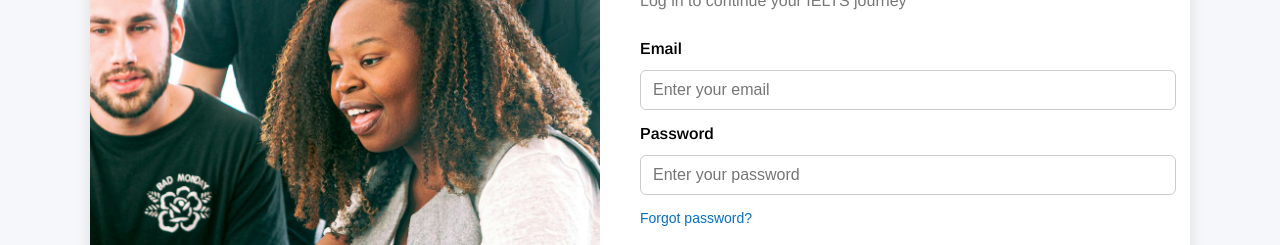
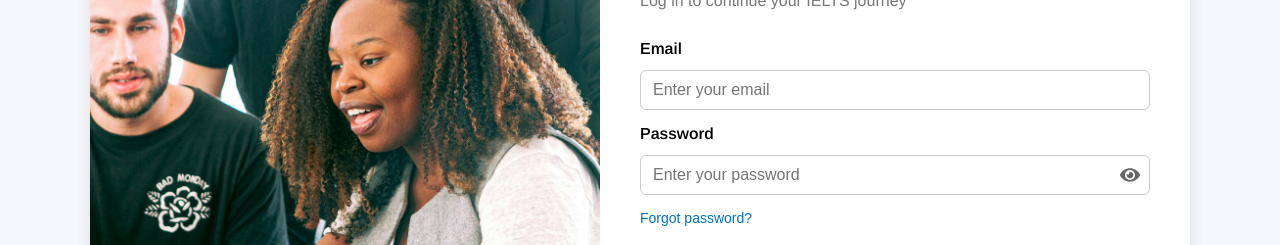
Before and after one commit to abhay2340/ilets, a React (Vite) app: page /login in a window 1280 px wide. Shown: the part 407-652 px from the top of the page. Built offline with nearby package versions, Linux system fonts and the light colour scheme; no server answers.

Commit message:
fix: log in page

```diff
--- a/src/LoginPage.css
+++ b/src/LoginPage.css
@@ -14,7 +14,7 @@
   background: white;
   width: 1100px;
   max-width: 95%;
-  box-shadow: 0 0 15px rgba(0,0,0,0.1);
+  box-shadow: 0 0 15px rgba(0, 0, 0, 0.1);
   display: flex;
   border-radius: 10px;
   overflow: hidden;
@@ -50,9 +50,11 @@
   font-family: 'arimo';
   font-weight: 800;
 }
+
 .login-right-side h2 span {
   color: #c70202;
 }
+
 .subtitle {
   color: #777;
   margin-bottom: 30px;
@@ -60,7 +62,7 @@
 }
 
 form label {
-    font-family: 'arimo';
+  font-family: 'arimo';
   font-weight: 600;
   font-size: 14px;
   margin-bottom: 5px;
@@ -76,6 +78,7 @@ form input {
   font-size: 14px;
   outline: none;
   transition: border 0.3s ease;
+  box-sizing: border-box;
 }
 
 form input:focus {
@@ -96,7 +99,7 @@ form input:focus {
 }
 
 .form-options a {
-    font-family: 'arimo';
+  font-family: 'arimo';
   text-decoration: none;
   color: #fe1a1a;
 }
@@ -126,7 +129,7 @@ form input:focus {
 }
 
 .signup-link a {
-    font-family: 'arimo';
+  font-family: 'arimo';
   color: #fe1a1a;
   text-decoration: none;
   font-weight: bold;
--- a/src/LoginPage.jsx
+++ b/src/LoginPage.jsx
@@ -1,4 +1,5 @@
 import React, { useEffect, useMemo, useState } from 'react';
+import { FaEye, FaEyeSlash } from 'react-icons/fa';
 import './LoginPage.css';
 import logo from './assets/logo.png';
 import loginImage from './assets/login-image.jpg';
@@ -34,6 +35,7 @@ function LoginPage() {
   const { user, loading } = useAuth();
   const [email, setEmail] = useState('');
   const [password, setPassword] = useState('');
+  const [showPassword, setShowPassword] = useState(false);
   const [submitting, setSubmitting] = useState(false);
   const [errors, setErrors] = useState({});
   const emailRegex = useMemo(() => /[^\s@]+@[^\s@]+\.[^\s@]+/, []);
@@ -87,7 +89,37 @@ function LoginPage() {
             <input type="email" placeholder="Enter your email" value={email} onChange={(e) => setEmail(e.target.value)} onBlur={() => setErrors(prev => ({ ...prev, email: emailRegex.test(email) ? undefined : 'Enter a valid email' }))} required />
             {errors.email && <div style={{ color: '#b30000', fontSize: 12, marginTop: 4 }}>{errors.email}</div>}
             <label>Password</label>
-            <input type="password" placeholder="Enter your password" value={password} onChange={(e) => setPassword(e.target.value)} onBlur={() => setErrors(prev => ({ ...prev, password: password ? undefined : 'Password is required' }))} required />
+            <div style={{ position: 'relative', marginBottom: '15px' }}>
+              <input
+                type={showPassword ? "text" : "password"}
+                placeholder="Enter your password"
+                value={password}
+                onChange={(e) => setPassword(e.target.value)}
+                onBlur={() => setErrors(prev => ({ ...prev, password: password ? undefined : 'Password is required' }))}
+                required
+                style={{ width: '100%', paddingRight: '40px', marginBottom: 0 }}
+              />
+              <button
+                type="button"
+                onClick={() => setShowPassword(!showPassword)}
+                style={{
+                  position: 'absolute',
+                  right: '10px',
+                  top: '50%',
+                  transform: 'translateY(-50%)',
+                  background: 'none',
+                  border: 'none',
+                  cursor: 'pointer',
+                  color: '#666',
+                  display: 'flex',
+                  alignItems: 'center',
+                  justifyContent: 'center',
+                  padding: 0
+                }}
+              >
+                {showPassword ? <FaEyeSlash size={20} /> : <FaEye size={20} />}
+              </button>
+            </div>
             {errors.password && <div style={{ color: '#b30000', fontSize: 12, marginTop: 4 }}>{errors.password}</div>}
 
             <div className="form-options">
--- a/src/pages/ResultPage.jsx
+++ b/src/pages/ResultPage.jsx
@@ -189,7 +189,7 @@ const ResultPage = () => {
                   boxShadow: '0 2px 8px rgba(0,0,0,0.05)'
                 }}>
                   <div style={{ color: '#6b7280', fontWeight: 800, fontSize: 14, marginBottom: 4 }}>Test</div>
-                  <div style={{ fontSize: 28, fontWeight: 900, letterSpacing: 0.2 }}>{String(testId).toUpperCase()}</div>
+                  <div style={{ fontSize: 28, fontWeight: 900, letterSpacing: 0.2 }}>{testData?.title || String(testId).toUpperCase()}</div>
                   <div style={{ height: 10 }} />
                   <div style={{ color: '#6b7280', fontWeight: 800, fontSize: 14, marginBottom: 4 }}>Score</div>
                   <div style={{ fontSize: 28, fontWeight: 900 }}>{correct}/{total} ({accuracy}%)</div>
--- a/src/pages/TestPage.jsx
+++ b/src/pages/TestPage.jsx
@@ -752,7 +752,7 @@ const TestPage = () => {
           {/* Hidden, locked audio (NO controls) */}
           <audio
             ref={audioRef}
-            src={persistentAudioSrc ? encodeURI(persistentAudioSrc) : undefined}
+            src={persistentAudioSrc || undefined}
             preload="auto"
             onLoadedData={() => setAudioError(null)}
             onError={() => setAudioError(`Audio failed to load. Please verify the file exists at "${persistentAudioSrc}" and the path is correct (avoid typos and ensure it is inside public/audio).`)}
```
